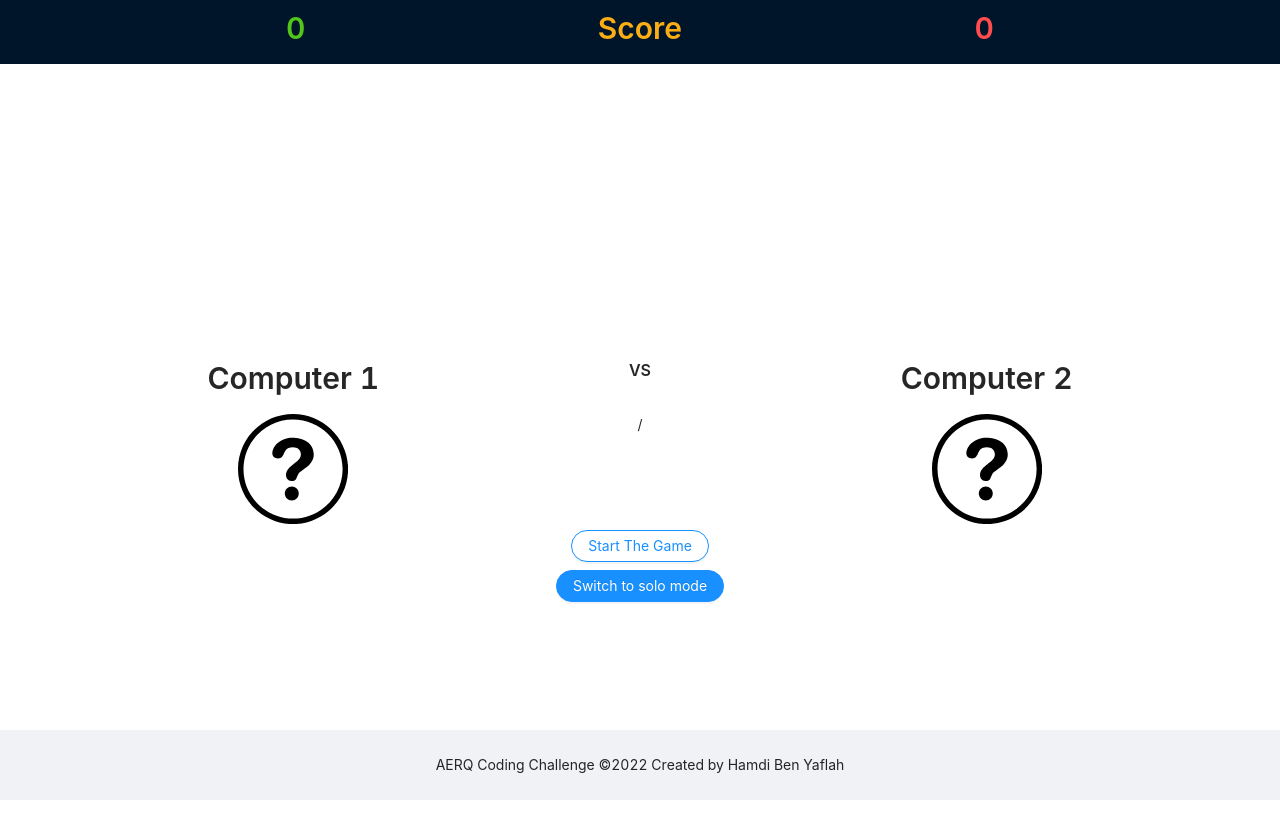
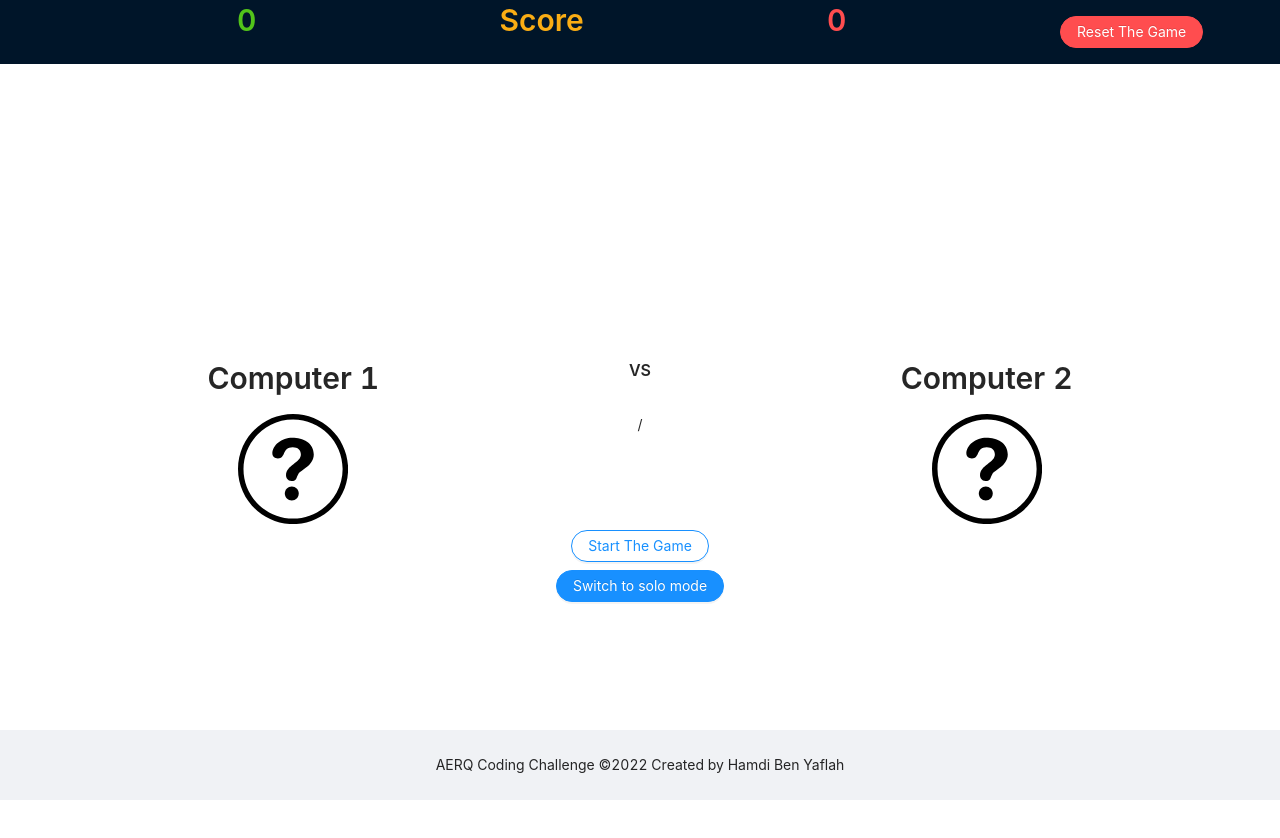
Before and after one commit to hamdi-ben-yaflah/rock-paper-scessior, a React (Create React App) app: page /auto in a window 1280 px wide. Shown: the top 838 px of the page. Built offline with nearby package versions, Linux system fonts and the light colour scheme.

Commit message:
add reset game option

```diff
--- a/src/App.css
+++ b/src/App.css
@@ -7,6 +7,7 @@
   display: flex;
   align-items: center;
   justify-content: center;
+  flex-direction: column;
 }
 
 .footer {
--- a/src/App.tsx
+++ b/src/App.tsx
@@ -47,7 +47,7 @@ function App() {
     <Layout>
       {gameMode !== "not-set" && (
         <Header>
-          <Score score={socre} />
+          <Score score={socre} setScore={handleScore} />
         </Header>
       )}
       <Content className="main-content">
--- a/src/components/Score/Score.module.css
+++ b/src/components/Score/Score.module.css
@@ -1,5 +1,4 @@
 .scoreRow {
-  margin-top: 8px;
   text-align: center;
   color: white;
 }
--- a/src/components/Score/Score.tsx
+++ b/src/components/Score/Score.tsx
@@ -1,31 +1,43 @@
+/* eslint-disable no-unused-vars */
 import React from "react";
-import { Row, Typography, Col } from "antd";
+import { Row, Typography, Col, Button } from "antd";
 import styles from "./Score.module.css";
-import { IScore } from "../../typings/game";
+import { IScore, Status } from "../../typings/game";
 
 const { Title } = Typography;
 
 interface ScorePrpos {
   score: IScore;
+  setScore: (playerResut: Status) => void;
 }
 
-function Score({ score = { wins: 0, loses: 0 } }: ScorePrpos) {
+function Score({ score = { wins: 0, loses: 0 }, setScore }: ScorePrpos) {
   return (
     <Row className={styles.scoreRow}>
-      <Col sm={4} md={6} lg={8} xl={10}>
+      <Col sm={4} md={4} lg={6} xl={8} xxl={10}>
         <Title type="success" level={2}>
           {score.wins}
         </Title>
       </Col>
-      <Col sm={16} md={12} lg={8} xl={4}>
+      <Col sm={12} md={12} lg={8} xl={4} xxl={4}>
         <Title type="warning" level={2}>
           Score
         </Title>
       </Col>
-      <Col sm={4} md={6} lg={8} xl={10}>
+      <Col sm={4} md={4} lg={6} xl={8} xxl={8}>
         <Title type="danger" level={2}>
           {score.loses}
         </Title>
+      </Col>
+      <Col sm={4} md={4} lg={4} xl={4} xxl={2}>
+        <Button
+          danger
+          type="primary"
+          shape="round"
+          onClick={() => setScore("not-set")}
+        >
+          Reset The Game
+        </Button>
       </Col>
     </Row>
   );
```
